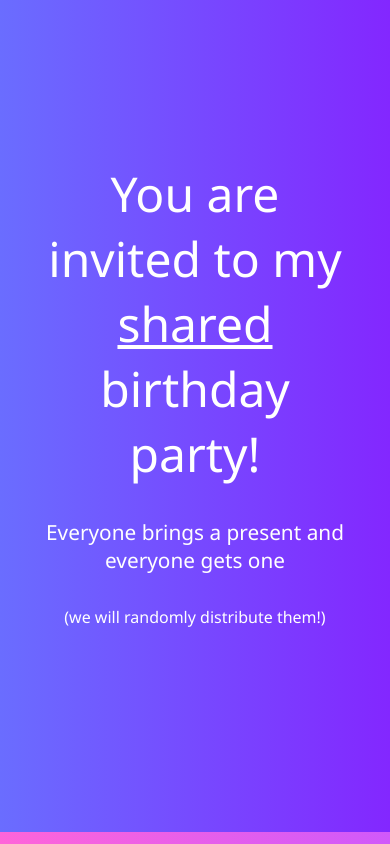
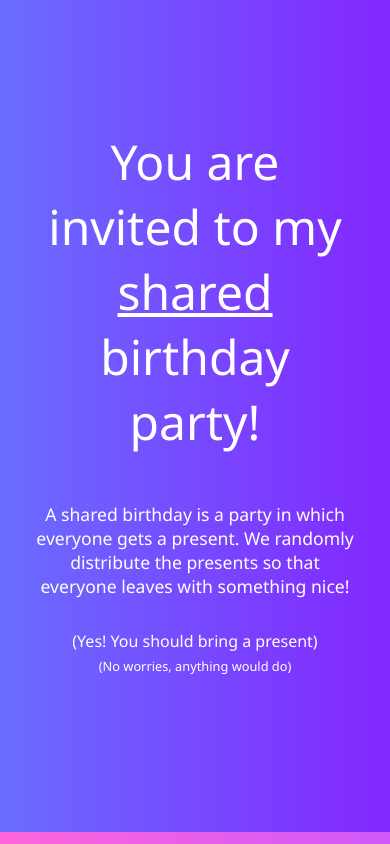
Before and after one commit to jdjuan/juan, an Angular app: page /privacy-policy in a window 390 px wide. Shown: the part 920-1764 px from the top of the page. Built offline with nearby package versions, Linux system fonts and the light colour scheme.

Commit message:
fix css glitches

```diff
--- a/src/app/birthday/birthday.component.html
+++ b/src/app/birthday/birthday.component.html
@@ -18,8 +18,11 @@
   <p class="title">
     You are invited to my <span class="underline">shared</span> birthday party!
   </p>
-  <p class="small">Everyone brings a present and everyone gets one</p>
-  <p class="smaller">(we will randomly distribute them!)</p>
+  <p class="small strange">
+    A shared birthday is a party in which everyone gets a present. We randomly distribute the presents so that everyone leaves with something nice!
+  </p>
+  <p class="smaller">(Yes! You should bring a present)</p>
+  <p class="even-smaller">(No worries, anything would do)</p>
 </div>
 <div class="container container4">
   <div class="details">
@@ -34,7 +37,7 @@
   </div>
 </div>
 <div class="container container3">
-  <p class="title">Should you still bring a present for me?</p>
+  <p class="title">Should you still bring a present for Juan?</p>
   <p class="small">Not really!</p>
   <p class="smaller">I'm already lucky to have you as a friend</p>
 </div>
--- a/src/app/birthday/birthday.component.scss
+++ b/src/app/birthday/birthday.component.scss
@@ -7,7 +7,7 @@
 
   color: white;
   text-align: center;
-  padding: 1rem;
+  padding: 1rem 10rem;
   h1 {
     font-size: 10rem;
   }
@@ -16,13 +16,22 @@
     margin: 1rem;
   }
   p.title {
-    font-size: 3rem;
+    font-size: 5rem;
+    margin-bottom: 2rem;
   }
   p.small {
-    font-size: 2rem;
+    font-size: 1.5rem;
+    &.strange{
+      padding: 1rem 14rem;
+    }
   }
   p.smaller {
-    font-size: 1.7rem;
+    font-size: 1.3rem;
+    margin-bottom: 5px;
+  }
+  p.even-smaller {
+    font-size: 1.2rem;
+    margin: 0;
   }
   .underline {
     text-decoration: underline;
@@ -50,6 +59,7 @@
 
 @media only screen and (max-width: 1000px) {
   .container {
+    padding: 1rem;
     h1 {
       font-size: 5rem;
     }
@@ -60,10 +70,18 @@
       font-size: 3rem;
     }
     p.small {
-      font-size: 1.3rem;
+      font-size: 1.1rem;
+      &.strange{
+        padding: initial;
+      }
     }
     p.smaller {
       font-size: 1rem;
+      margin-bottom: 5px;
+    }
+    p.even-smaller {
+      margin: 0;
+      font-size: 0.8rem;
     }
   }
 }
```
Also changed, not shown: 14 other files (tests, documents, lock files or other folders).
